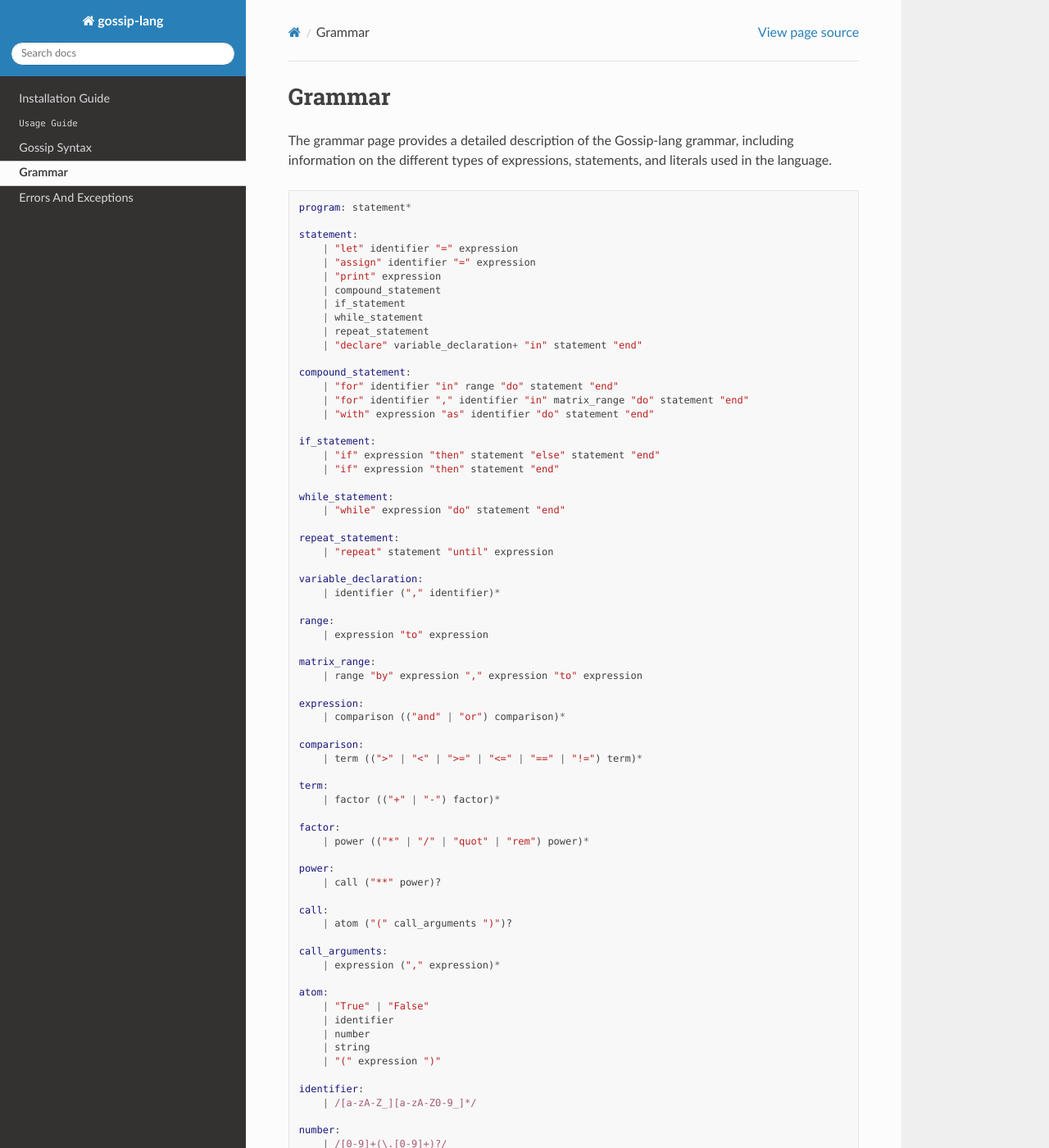
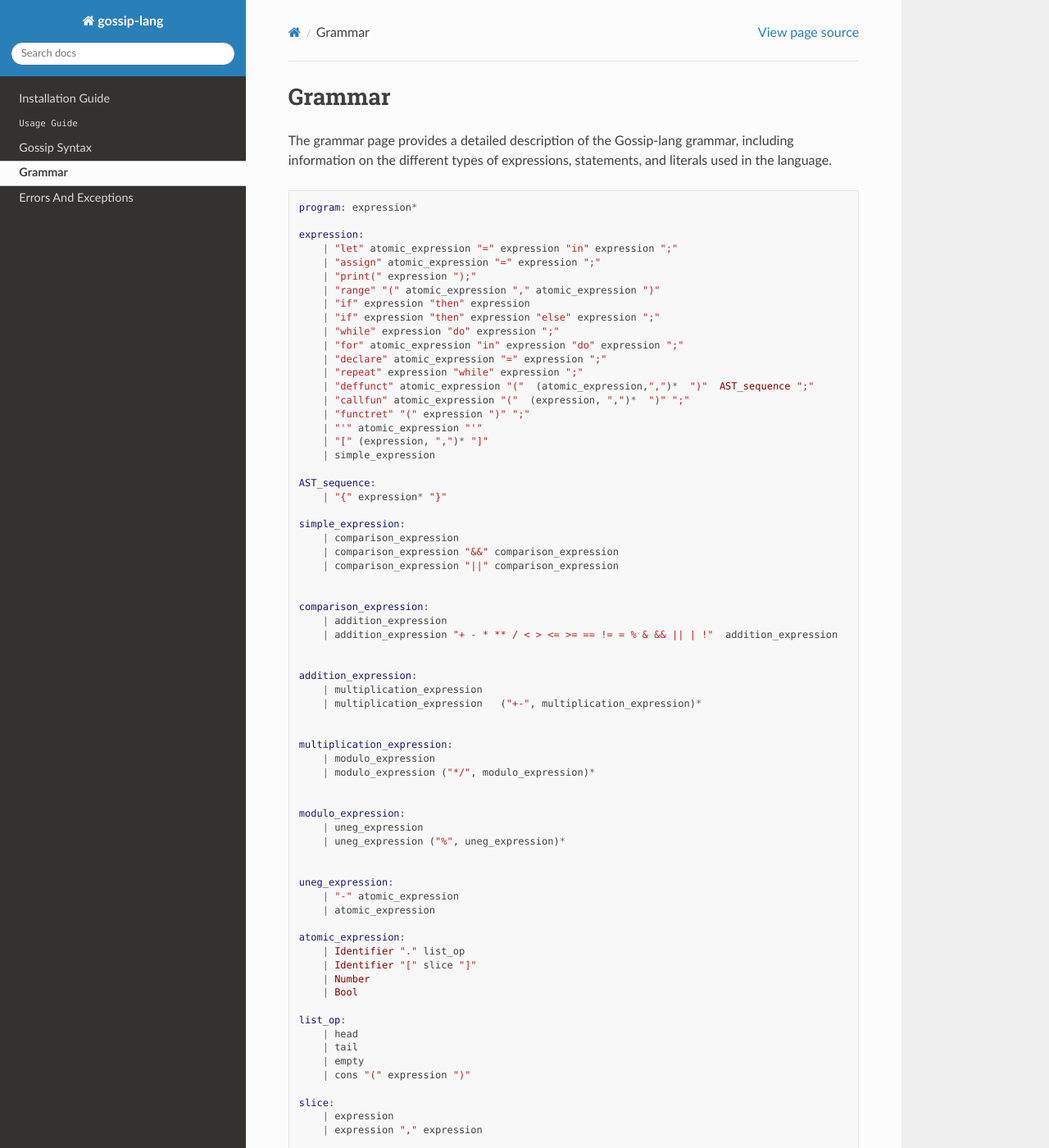
Before and after one commit to plugyawn/gossip, a Sphinx documentation site: the page built from docs/source/grammar.md, in a window 1280 px wide and 1400 px high. Shown: the whole window at 82% size. Built offline with Sphinx 7.4.7 and the Read the Docs theme 2.0.0, drawn with Linux system fonts in a browser that asks for light colours; some of the changed text lies outside the part shown.

Commit message:
Added full grammar specification for Gossip.
Signed-off-by: RahulVC02 <76587585+RahulVC02@users.noreply.github.com>

````diff
--- a/docs/source/grammar.md
+++ b/docs/source/grammar.md
@@ -4,76 +4,82 @@ The grammar page provides a detailed description of the Gossip-lang grammar, inc
 
 ```{code-block} ruby
 
-program: statement*
-
-statement:
-    | "let" identifier "=" expression
-    | "assign" identifier "=" expression
-    | "print" expression
-    | compound_statement
-    | if_statement
-    | while_statement
-    | repeat_statement
-    | "declare" variable_declaration+ "in" statement "end"
-
-compound_statement:
-    | "for" identifier "in" range "do" statement "end"
-    | "for" identifier "," identifier "in" matrix_range "do" statement "end"
-    | "with" expression "as" identifier "do" statement "end"
-
-if_statement:
-    | "if" expression "then" statement "else" statement "end"
-    | "if" expression "then" statement "end"
-
-while_statement:
-    | "while" expression "do" statement "end"
-
-repeat_statement:
-    | "repeat" statement "until" expression
-
-variable_declaration:
-    | identifier ("," identifier)*
-
-range:
-    | expression "to" expression
-
-matrix_range:
-    | range "by" expression "," expression "to" expression
+program: expression*
 
 expression:
-    | comparison (("and" | "or") comparison)*
+    | "let" atomic_expression "=" expression "in" expression ";"
+    | "assign" atomic_expression "=" expression ";"
+    | "print(" expression ");"
+    | "range" "(" atomic_expression "," atomic_expression ")"
+    | "if" expression "then" expression
+    | "if" expression "then" expression "else" expression ";"
+    | "while" expression "do" expression ";"
+    | "for" atomic_expression "in" expression "do" expression ";"
+    | "declare" atomic_expression "=" expression ";"
+    | "repeat" expression "while" expression ";"
+    | "deffunct" atomic_expression "("  (atomic_expression,",")*  ")"  AST_sequence ";"
+    | "callfun" atomic_expression "("  (expression, ",")*  ")" ";"
+    | "functret" "(" expression ")" ";"
+    | "'" atomic_expression "'"
+    | "[" (expression, ",")* "]"
+    | simple_expression
 
-comparison:
-    | term ((">" | "<" | ">=" | "<=" | "==" | "!=") term)*
+AST_sequence:
+    | "{" expression* "}"
 
-term:
-    | factor (("+" | "-") factor)*
+simple_expression:
+    | comparison_expression
+    | comparison_expression "&&" comparison_expression
+    | comparison_expression "||" comparison_expression
 
-factor:
-    | power (("*" | "/" | "quot" | "rem") power)*
 
-power:
-    | call ("**" power)?
+comparison_expression:
+    | addition_expression
+    | addition_expression "+ - * ** / < > <= >= == != = % & && || | !"  addition_expression
 
-call:
-    | atom ("(" call_arguments ")")?
 
-call_arguments:
-    | expression ("," expression)*
+addition_expression:
+    | multiplication_expression
+    | multiplication_expression   ("+-", multiplication_expression)*
 
-atom:
-    | "True" | "False"
-    | identifier
-    | number
-    | string
-    | "(" expression ")"
 
-identifier:
+multiplication_expression:
+    | modulo_expression
+    | modulo_expression ("*/", modulo_expression)*
+
+
+modulo_expression:
+    | uneg_expression
+    | uneg_expression ("%", uneg_expression)*
+
+
+uneg_expression:
+    | "-" atomic_expression
+    | atomic_expression
+
+atomic_expression:
+    | Identifier "." list_op
+    | Identifier "[" slice "]"
+    | Number
+    | Bool
+
+list_op:
+    | head
+    | tail
+    | empty
+    | cons "(" expression ")"
+
+slice:
+    | expression
+    | expression "," expression
+
+Identifier:
     | /[a-zA-Z_][a-zA-Z0-9_]*/
 
-number:
+Number:
     | /[0-9]+(\.[0-9]+)?/
 
-string:
-    | /"(\\.|[^"])*"/
+Bool:
+    | True
+    | False
 ```
````
